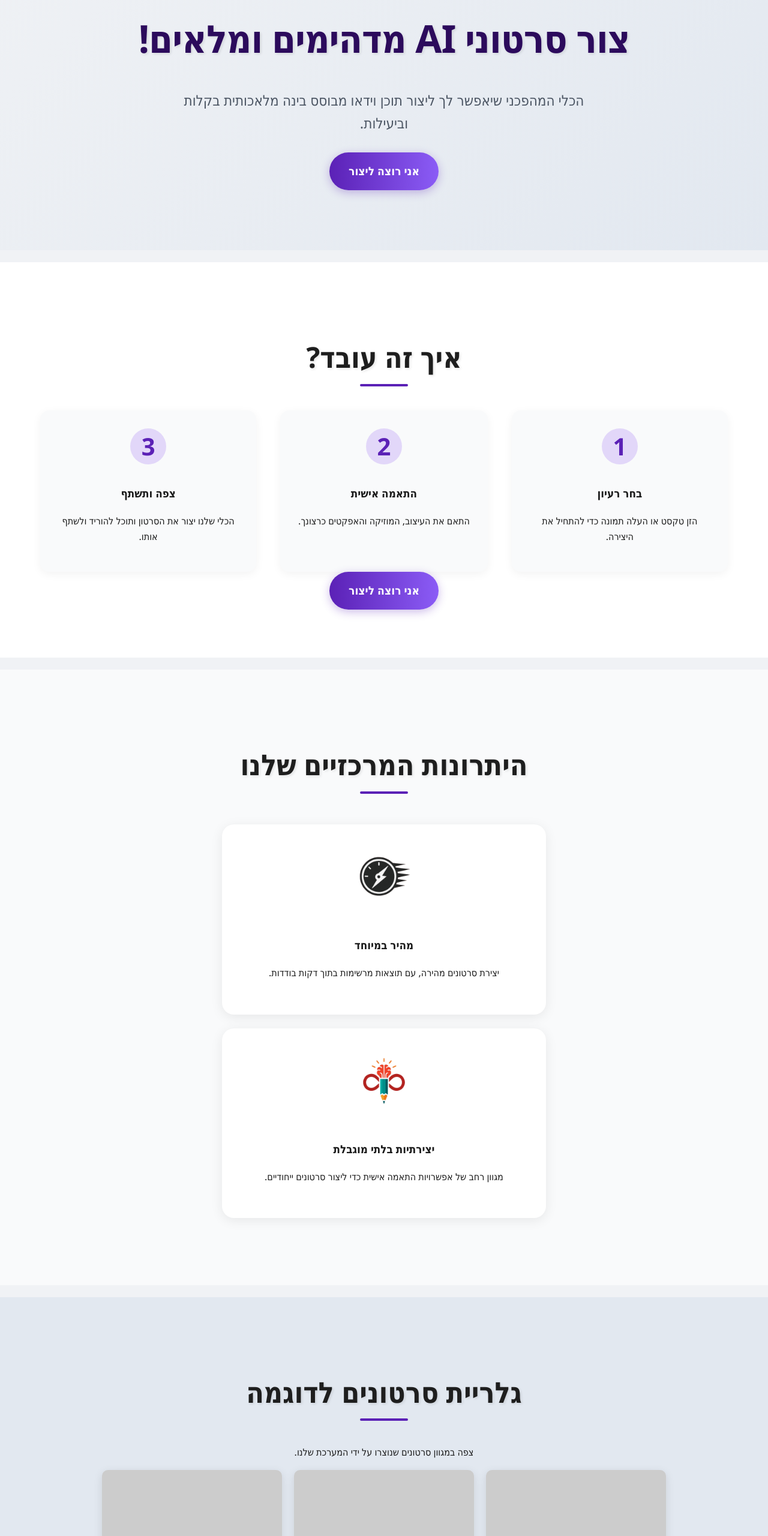
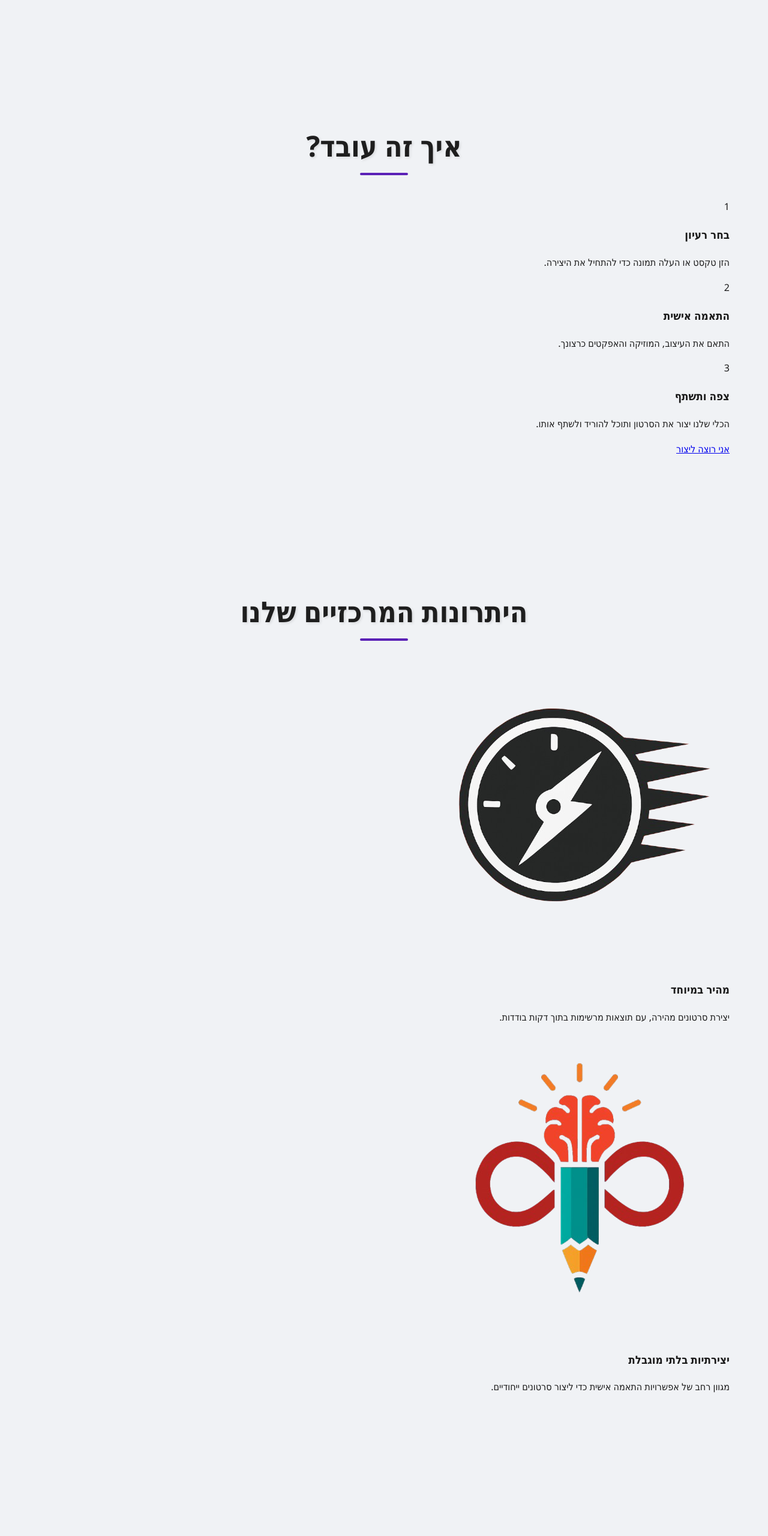
Before and after one commit to basadfree/VidorAI-website, a plain HTML site: page index.html in a window 1280 px wide. Shown: the part 240-2800 px from the top of the page at 60% size. Drawn offline with Linux system fonts and the light colour scheme.

Commit message:
Final attempt to fix request access HTML

```diff
--- a/style.css
+++ b/style.css
@@ -11,7 +11,7 @@ body {
     overflow-x: hidden;
 }
 
-/* שורה עליונה (Banner) - עיצוב מדהים וקומפקטי */
+/* שורה עליונה (Banner) */
 .banner {
     background-color: #5b21b6;
     background-image: linear-gradient(90deg, #5b21b6, #8b5cf6);
@@ -40,7 +40,7 @@ body {
     z-index: 1001;
 }
 
-/* כותרות - עיצוב מדהים ודרמטי */
+/* כותרות */
 h1, h2 {
     color: #1e1e1e;
     font-weight: 800;
@@ -67,7 +67,7 @@ h2::after {
     border-radius: 2px;
 }
 
-/* עיצוב כללי של קטעים - אפקט טעינה */
+/* קטעים כלליים */
 section {
     padding: 80px 5%;
     margin-bottom: 20px;
@@ -81,178 +81,14 @@ section.visible {
     transform: translateY(0);
 }
 
-/* Hero Section */
-.hero-section {
-    text-align: center;
-    padding-top: 200px;
-    padding-bottom: 100px;
-    background: linear-gradient(135deg, #f0f2f5 0%, #e2e8f0 100%);
-}
-
-.hero-section h1 {
-    font-size: 4em;
-    margin-bottom: 0.5em;
-    color: #2c0b5c;
-    letter-spacing: -1px;
-}
-
-.hero-section .subtitle {
-    font-size: 1.5em;
-    color: #4b5563;
-    max-width: 700px;
-    margin: 0 auto 30px auto;
-}
-
-.cta-button {
-    display: inline-block;
-    background-image: linear-gradient(to right, #5b21b6, #8b5cf6);
-    color: white;
-    padding: 16px 32px;
-    text-decoration: none;
-    border-radius: 50px;
-    font-size: 1.2em;
-    font-weight: 600;
-    transition: background-image 0.3s ease, transform 0.3s ease;
-    box-shadow: 0 4px 15px rgba(91, 33, 182, 0.3);
-}
-
-.cta-button:hover {
-    transform: translateY(-5px);
-    box-shadow: 0 8px 20px rgba(91, 33, 182, 0.4);
-}
-
-/* קטע איך זה עובד? - עיצוב מדהים ואפקטים */
-.how-it-works-section {
-    background-color: white;
-    text-align: center;
-}
-.step-container {
-    display: flex;
-    justify-content: center;
-    gap: 40px;
-}
-.step {
-    max-width: 300px;
-    text-align: center;
-    padding: 30px;
-    background-color: #f9fafb;
-    border-radius: 15px;
-    box-shadow: 0 4px 15px rgba(0,0,0,0.05);
-    transition: transform 0.3s ease, box-shadow 0.3s ease;
-}
-.step:hover {
-    transform: translateY(-10px);
-    box-shadow: 0 8px 25px rgba(0,0,0,0.1);
-}
-.step-number {
-    font-size: 2.5em;
-    font-weight: 700;
-    color: #5b21b6;
-    background-color: #e2d7f9;
-    width: 60px;
-    height: 60px;
-    border-radius: 50%;
-    display: inline-flex;
-    justify-content: center;
-    align-items: center;
-    margin-bottom: 15px;
-    transition: all 0.3s ease;
-}
-.step:hover .step-number {
-    transform: scale(1.1);
-    background-image: linear-gradient(45deg, #5b21b6, #8b5cf6);
-    color: white;
-}
-
-/* Feature Section */
-.features-section {
-    background-color: #f9fafb;
-    text-align: center;
-    padding-bottom: 100px;
-}
-
-.feature-item {
-    display: inline-block;
-    width: 40%;
-    margin: 1% 4%;
-    padding: 40px;
-    border-radius: 20px;
-    box-shadow: 0 4px 20px rgba(0,0,0,0.08);
-    background-color: white;
-    transition: transform 0.3s ease;
-}
-
-.feature-item:hover {
-    transform: translateY(-10px);
-    box-shadow: 0 8px 30px rgba(0,0,0,0.15);
-}
-
-.feature-item img {
-    width: 100px;
-    height: 100px;
-    margin-bottom: 20px;
-}
-
-/* גלריית דוגמאות */
-.examples-section {
-    text-align: center;
-    background-color: #e2e8f0;
-}
-.example-grid {
-    display: flex;
-    justify-content: center;
-    gap: 20px;
-}
-.example-video-placeholder {
-    width: 300px;
-    height: 180px;
-    background-color: #ccc;
-    border-radius: 10px;
-    box-shadow: 0 4px 15px rgba(0,0,0,0.1);
-    transition: transform 0.3s ease;
-}
-.example-video-placeholder:hover {
-    transform: scale(1.05);
-}
-
-/* שאלות נפוצות */
-.faq-section {
-    background-color: white;
-}
-.faq-container {
-    max-width: 800px;
-    margin: 0 auto;
-}
-.faq-item {
-    border-bottom: 1px solid #e2e2e2;
-    padding: 20px 0;
-    cursor: pointer;
-    transition: background-color 0.3s ease;
-}
-.faq-item:hover {
-    background-color: #f9f9f9;
-}
-.faq-item h3 {
-    margin: 0;
-    font-size: 1.2em;
-    display: flex;
-    justify-content: space-between;
-    align-items: center;
-}
-.faq-item .answer {
-    display: none;
-    margin-top: 10px;
-    padding-right: 15px;
-    border-right: 3px solid #5b21b6;
-}
-
-/* עיצוב כללי של עמוד בקשת הגישה */
+/* עיצוב כותרת העמוד */
 .page-header {
     text-align: center;
     padding: 100px 5%;
     background: linear-gradient(135deg, #f0f2f5 0%, #e2e8f0 100%);
 }
 
+/* עיצוב אזור הטופס */
 .form-section {
     padding: 50px 5%;
     background-color: white;
```
Also changed, not shown: request-access.html (+3 -1 lines).
